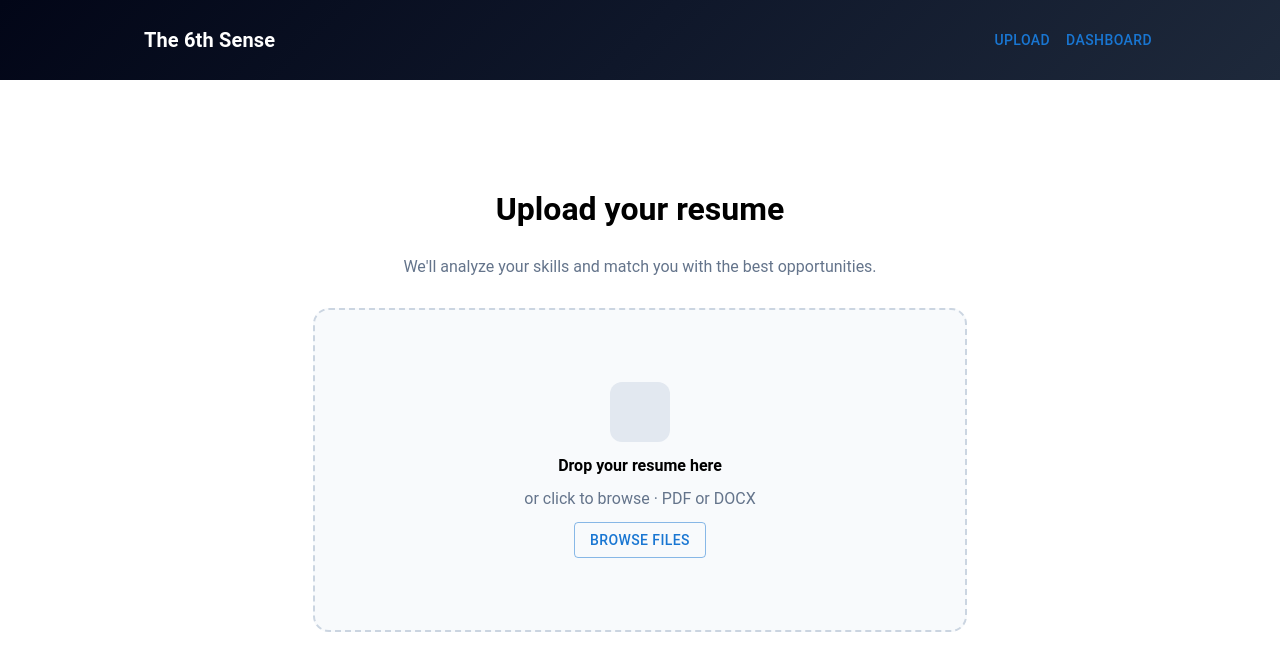
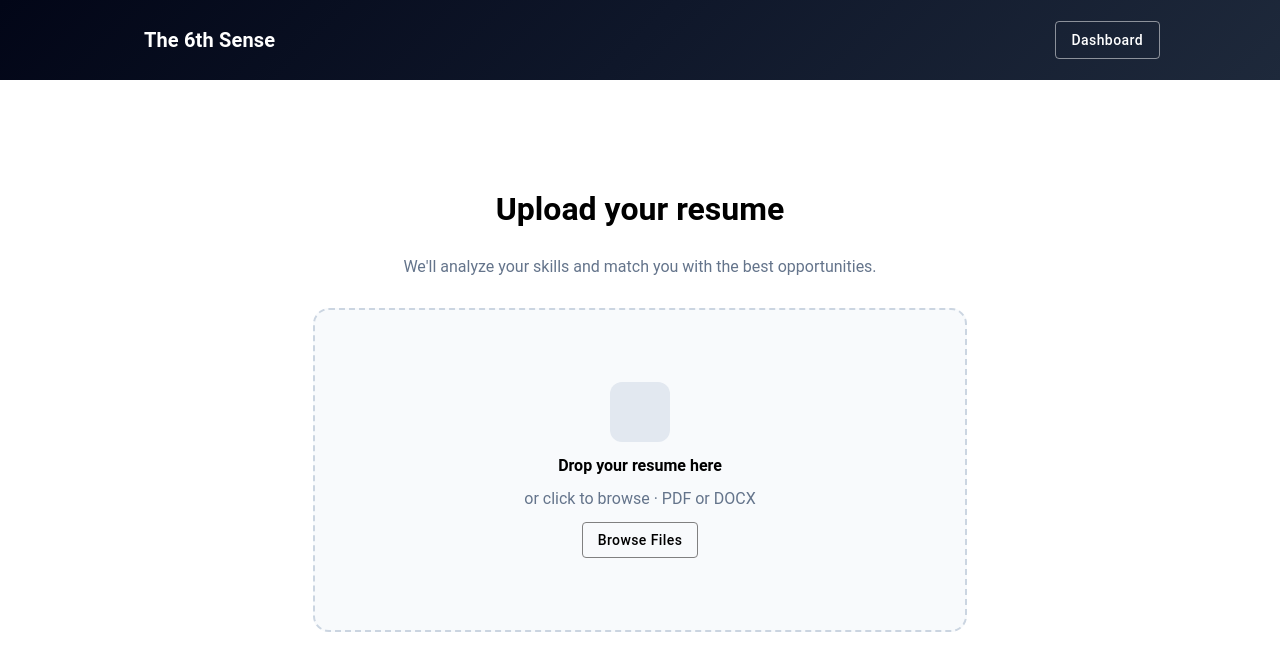
Before and after one commit to biblio-saloni/career-ai-assistant, a React app in the folder frontend/: page /upload in a window 1280 px wide. Shown: the top 670 px of the page. Built offline with nearby package versions, Linux system fonts and the light colour scheme; some icons are missing; the HTML template or start-up script is replaced by a standard one.

Commit message:
style: upload resume page styling

```diff
--- a/frontend/src/components/ResumeUpload.tsx
+++ b/frontend/src/components/ResumeUpload.tsx
@@ -1,6 +1,6 @@
 import { useState } from "react";
-import CloudUploadIcon from "@mui/icons-material/CloudUpload";
-import CheckCircleIcon from "@mui/icons-material/CheckCircle";
+import FileDownloadOutlinedIcon from "@mui/icons-material/FileDownloadOutlined";
+import TaskAltIcon from "@mui/icons-material/TaskAlt";
 import DescriptionIcon from "@mui/icons-material/Description";
 import { Button, CircularProgress } from "@mui/material";
 import { useNavigate } from "react-router-dom";
@@ -37,13 +37,10 @@ export default function ResumeUpload() {
       const formData = new FormData();
       formData.append("file", file);
 
-      const response = await fetch(
-        "http://localhost:8080/api/resume/analyze",
-        {
-          method: "POST",
-          body: formData,
-        }
-      );
+      const response = await fetch("http://localhost:8080/api/resume/analyze", {
+        method: "POST",
+        body: formData,
+      });
 
       if (!response.ok) {
         throw new Error(`HTTP error! status: ${response.status}`);
@@ -68,7 +65,7 @@ export default function ResumeUpload() {
         {!uploaded && !uploading && (
           <>
             <div className="upload-icon-wrapper">
-              <CloudUploadIcon fontSize="large" />
+              <FileDownloadOutlinedIcon fontSize="large" />
             </div>
 
             <div className="upload-text-title">Drop your resume here</div>
@@ -77,33 +74,51 @@ export default function ResumeUpload() {
               or click to browse · PDF or DOCX
             </div>
 
-            <Button variant="outlined" component="label">
+            <Button
+              variant="outlined"
+              component="label"
+              sx={{
+                textTransform: "none",
+                color: "black",
+                border: "1px solid gray",
+              }}
+            >
               Browse Files
-              <input hidden type="file" onChange={handleFileSelect} />
+              <input
+                hidden
+                type="file"
+                accept=".pdf,.doc,.docx,application/pdf,application/msword,application/vnd.openxmlformats-officedocument.wordprocessingml.document"
+                onChange={handleFileSelect}
+              />
             </Button>
-          </>
-        )}
-
-        {uploading && (
-          <>
-            <CircularProgress />
-            <div>Uploading resume...</div>
           </>
         )}
 
         {uploaded && (
           <>
             <div className="resume-upload-success-icon">
-              <CheckCircleIcon fontSize="large" />
+              <TaskAltIcon fontSize="large" />
             </div>
 
-            <div className="resume-upload-success-title">
-              Resume uploaded!
-            </div>
+            <div className="resume-upload-success-title">Resume uploaded!</div>
 
             <div className="resume-upload-file">
               <DescriptionIcon />
               {fileName}
+              <span
+                className="file-change-link"
+                onClick={() => document.getElementById("fileInput")?.click()}
+              >
+                Change
+              </span>
+
+              <input
+                id="fileInput"
+                hidden
+                type="file"
+                accept=".pdf,.doc,.docx"
+                onChange={handleFileSelect}
+              />
             </div>
           </>
         )}
--- a/frontend/src/pages/Upload.tsx
+++ b/frontend/src/pages/Upload.tsx
@@ -11,9 +11,12 @@ export default function Upload() {
       <Header
         actions={
           <>
-            <Button onClick={() => navigate("/upload")}>Upload</Button>
-
-            <Button onClick={() => navigate("/results")}>Dashboard</Button>
+            <Button
+              className="header-button"
+              onClick={() => navigate("/results")}
+            >
+              Dashboard
+            </Button>
           </>
         }
       />
--- a/frontend/src/styles/theme.css
+++ b/frontend/src/styles/theme.css
@@ -40,6 +40,7 @@
   border: 1px solid rgba(255, 255, 255, 0.5) !important;
   text-transform: none !important;
   color: white !important;
+  padding: 6px 16px !important;
 }
 
 /* Home Page Styles */
@@ -365,7 +366,7 @@ body {
 }
 
 .resume-upload-box:hover {
-  border-color: #22d3ee;
+  border-color: #0c9488;
   background: #f1f5f9;
   cursor: pointer;
 }
@@ -395,13 +396,14 @@ body {
 /* Resume Upload States */
 
 .resume-upload-success-icon {
-  background: #a7f3d0;
-  width: 80px;
-  height: 80px;
+  width: 60px;
+  height: 60px;
   border-radius: 18px;
   display: flex;
   align-items: center;
   justify-content: center;
+  background: #ccfbf1;
+  color: #0c9488;
 }
 
 .resume-upload-success-title {
@@ -414,6 +416,18 @@ body {
   display: flex;
   align-items: center;
   gap: 8px;
+}
+
+.file-change-link {
+  margin-left: 8px;
+  color: #64748b;
+  cursor: pointer;
+  font-weight: 500;
+}
+
+.file-change-link:hover {
+  text-decoration: underline;
+  color: #0c9488;
 }
 
 .analyze-button {
```
